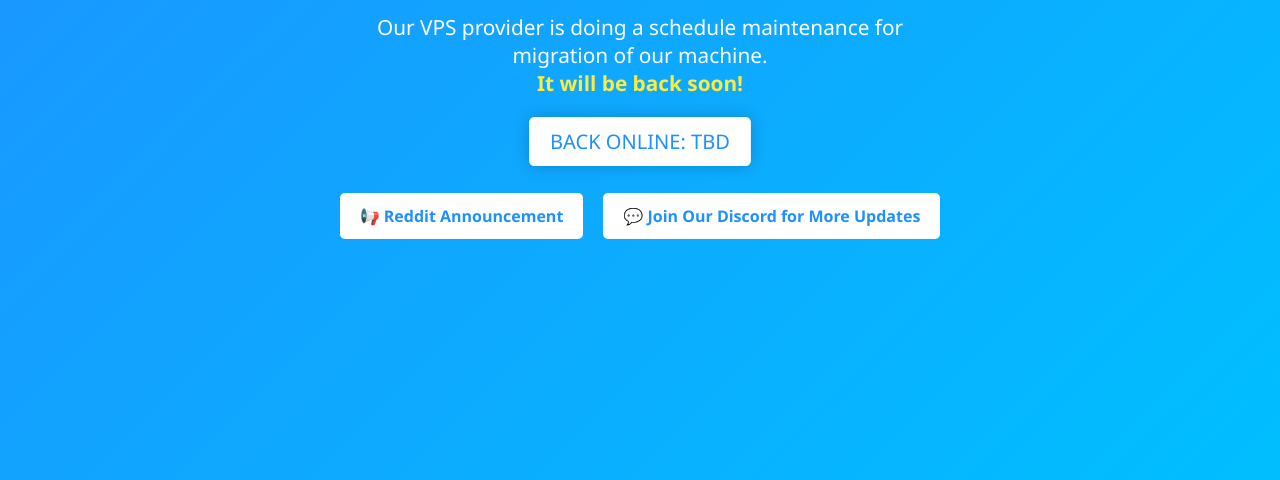
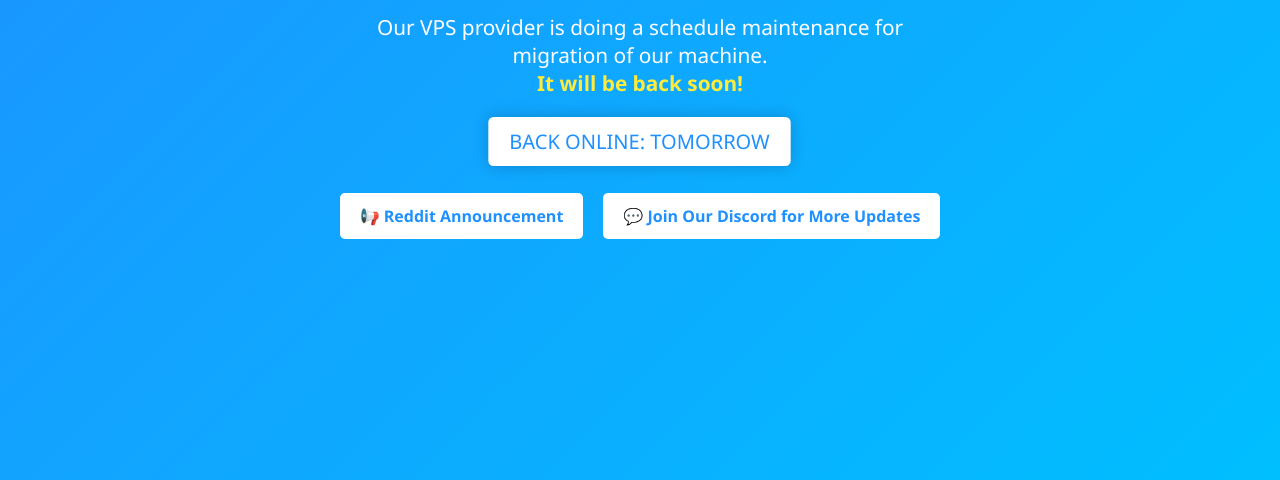
Before and after one commit to NovatraX/Downtime, a plain HTML site: page index.html in a window 1280 px wide. Shown: the part 360-840 px from the top of the page. Drawn offline with Linux system fonts and the light colour scheme.

Commit message:
Update index.html

```diff
--- a/index.html
+++ b/index.html
@@ -90,7 +90,7 @@
     <span class="highlight">It will be back soon!</span>
   </p>
 
-  <div class="coming-back">Back Online: TBD</div>
+  <div class="coming-back">Back Online: Tomorrow</div>
 
   <div class="links">
     <a href="https://www.reddit.com/r/Novatra/comments/1m35m4t/scheduled_maintenance_in_progress/" class="link-btn" target="_blank">📢 Reddit Announcement</a>
```
